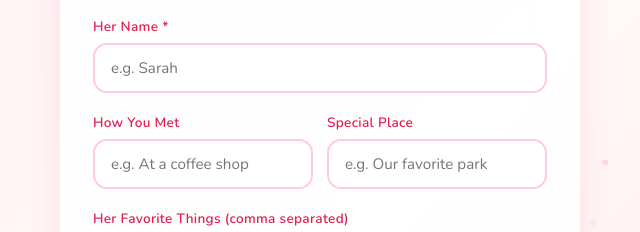
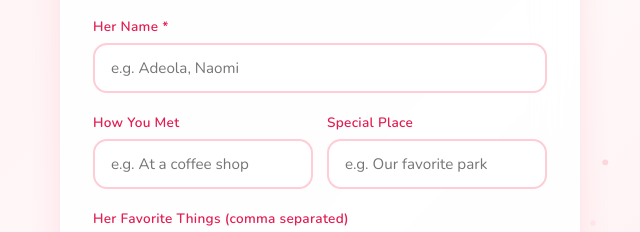
Before and after one commit to Adey04-ui/Written-for-her, a website: page public/index.html in a window 1280 px wide. Shown: the part 462-694 px from the top of the page, 320-960 px from the left. Drawn offline with nearby package versions, Linux system fonts and the light colour scheme; a web font is replaced by a local one.

Commit message:
changed placeholder

```diff
--- a/public/index.html
+++ b/public/index.html
@@ -92,7 +92,7 @@
       <!-- Name -->
       <div class="form-group">
         <label for="inp-name">Her Name *</label>
-        <input type="text" id="inp-name" placeholder="e.g. Sarah" maxlength="40" required>
+        <input type="text" id="inp-name" placeholder="e.g. Adeola, Naomi" maxlength="40" required>
       </div>
 
       <!-- How you met + Special place -->
```
